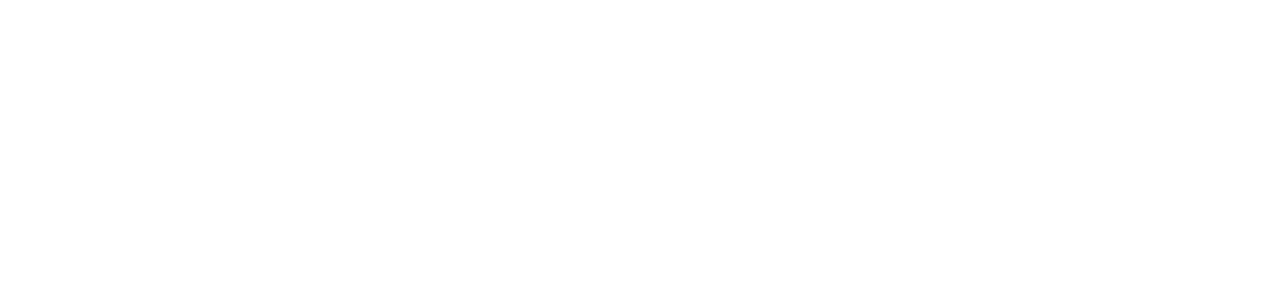
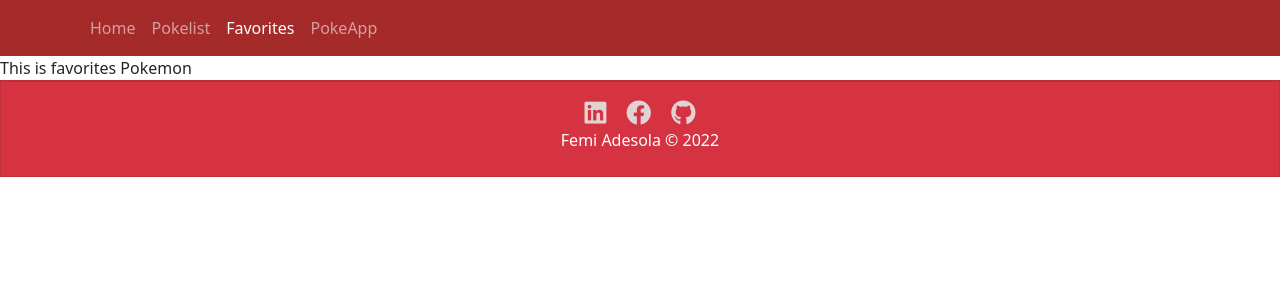
Before and after one commit to React21S/PokeApp, a React (Create React App) app: page /favorites in a window 1280 px wide. Before the commit this address had no page. Shown: the top 300 px of the page. Built offline with nearby package versions, Linux system fonts and the light colour scheme; no server answers.

Commit message:
Added pokeSingle

```diff
--- a/src/App.js
+++ b/src/App.js
@@ -8,6 +8,7 @@ import {
 import PokeList from "./components/PokeList";
 import Home from "./components/Home";
 import Layout from "./components/Layout";
+import PokeSingle from "./components/PokeSingle";
 
 
 
@@ -21,6 +22,7 @@ function App() {
         <Route path="/" element={<Layout/>}>
         <Route index element={<Home/>} />
         <Route path="pokelist" element={<PokeList/>} />
+        <Route path=":pokemonName" element={<PokeSingle/>} />
       </Route>
     </Route>
   </Routes>
--- a/src/components/Header.js
+++ b/src/components/Header.js
@@ -19,7 +19,11 @@ const Header = () => {
             <Nav.Link >Home</Nav.Link></LinkContainer >
 
             <LinkContainer to ="pokelist">
-            <Nav.Link >Pokemons</Nav.Link></LinkContainer>
+            <Nav.Link >Pokelist</Nav.Link></LinkContainer>
+            <LinkContainer to ="favorites">
+            <Nav.Link >Favorites</Nav.Link></LinkContainer>
+            <LinkContainer to ="">
+            <Nav.Link >PokeApp</Nav.Link></LinkContainer>
 
           </Nav>
       </Navbar.Collapse>
--- a/src/components/PokeCard.js
+++ b/src/components/PokeCard.js
@@ -1,13 +1,16 @@
 import React from 'react';
 import Card from 'react-bootstrap/Card';
+import Button from 'react-bootstrap/Button';
+import { LinkContainer } from 'react-router-bootstrap';
 
-const PokeCard = ({image, name}) => {
+const PokeCard = ({image, name, pokemonName}) => {
 
     return (
         <Card bg="secondary" text="dark" key={name} style={{ width: '15rem' }}>
             <Card.Body>
                 <Card.Title>{name}</Card.Title>
                 <Card.Img variant="top" src={image} />
+                <LinkContainer to={`/${pokemonName}`}><Button variant="outline-light" size="sm">Details</Button></LinkContainer>
             </Card.Body>
         </Card>
 
--- a/src/components/PokeList.js
+++ b/src/components/PokeList.js
@@ -12,7 +12,7 @@ import Container from 'react-bootstrap/Container';
 
 
 function PokeList() {
-  const [pokemon, setPokemon]=useState([]);
+  const [pokemons, setPokemons]=useState([]);
   const [isLoading, setIsLoading] = useState(true);
   const [nextPokemons, setNextPokemons] = useState("//pokeapi.co/api/v2/pokemon?limit=20&offset=0");
 
@@ -35,11 +35,11 @@ function PokeList() {
         setNextPokemons(response.data.next);
 
        Promise.all(fetches).then((data)=>{
-          setPokemon((prevState)=>[...prevState, ...data]);
+          setPokemons((prevState)=>[...prevState, ...data]);
 
         });
         setIsLoading(false);
-        console.log(pokemon);
+        console.log(pokemons);
     });
   };
 
@@ -50,11 +50,12 @@ function PokeList() {
     {isLoading && <Loading/>}
     {
         !isLoading &&
-    pokemon.map((pokemon) => (
+    pokemons.map((pokemon) => (
     <PokeCard
     key={pokemon.name}
     name={pokemon.name}
     image={pokemon.sprites.other.dream_world.front_default}
+    pokemonName={pokemon.name}
     />
     ))}
     </Row>
--- /dev/null
+++ b/src/components/PokeSingle.js
@@ -0,0 +1,29 @@
+import React from 'react';
+import {useParams} from 'react-router-dom';
+import axios from 'axios';
+import {useState, useEffect} from "react";
+
+
+const PokeSingle = () => {
+
+    const[pokemon, setPokemon]=useState();
+    const [isLoading, setIsLoading] = useState(true);
+
+    useEffect(()=>{
+        axios.get(`https://pokeapi.co/api/v2/pokemon/${pokemonName}`)
+
+    }, []);
+
+
+
+    let {pokemonName}= useParams();
+    return (
+        <div>
+
+            This is {pokemonName} Pokemon
+
+        </div>
+    );
+};
+
+export default PokeSingle;
```
Also changed, not shown: src/pages/Home.js (added, +11 -0 lines).
